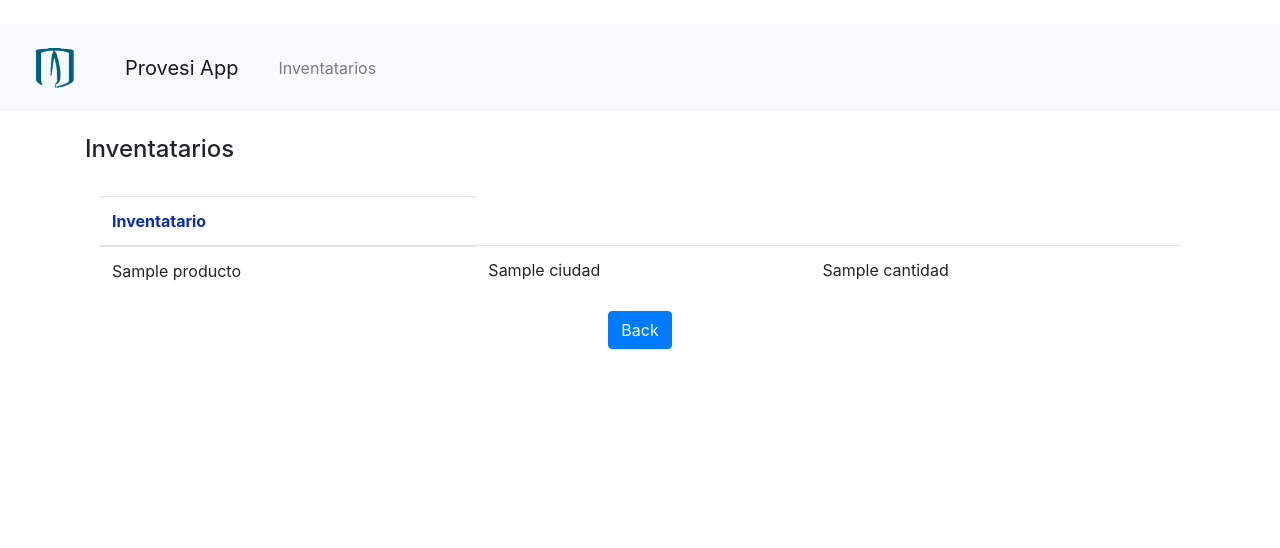
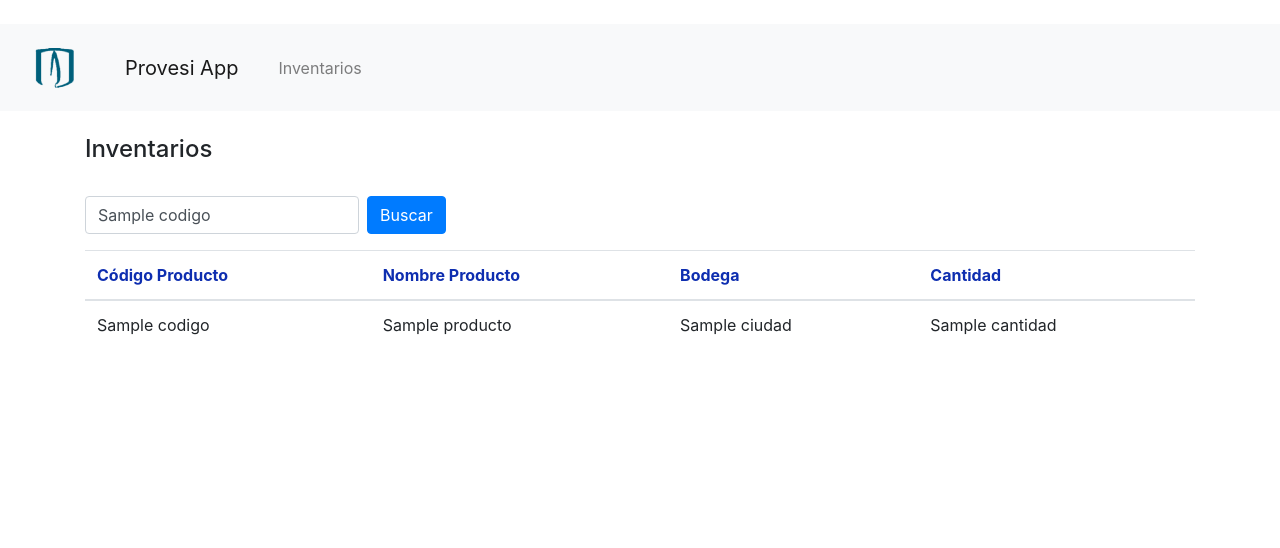
Before and after one commit to andresjulianbolivar/provesiapp, a Django app: template inventarios/templates/Inventario/inventarios.html in a window 1280 px wide. Shown: the top 548 px of the page. Run offline with Django 3.2, Linux system fonts and the light colour scheme; the template is opened without the code that fills it: most values are stand-ins (such as "Sample title", 1, 10 or a date in 2020); some libraries are stand-ins or nearby versions.

Commit message:
Front funcionando para consultar stock de productos

```diff
--- a/inventarios/logic/inventario_logic.py
+++ b/inventarios/logic/inventario_logic.py
@@ -3,3 +3,7 @@ from ..models import Inventario
 def get_inventario():
     queryset = Inventario.objects.all()
     return queryset
+
+def get_producto(codigo):
+    queryset = Inventario.objects.filter(producto__codigo=codigo)
+    return queryset
--- a/inventarios/templates/Inventario/inventarios.html
+++ b/inventarios/templates/Inventario/inventarios.html
@@ -2,50 +2,43 @@
 {% block content %}
 
 <div class="content">
-    <div class="">
     <div class="page-header-title">
-            <h4 class="page-title">Inventatarios</h4>
-        </div>
+        <h4 class="page-title">Inventarios</h4>
     </div>
 
     <br>
 
-    <div class="page-content-wrapper">
-        <div class="container">
-            <!-- Content page -->
+    <!-- Barra de búsqueda -->
+    <form method="get" action="{% url 'inventarioList' %}" class="form-inline mb-3">
+        <input type="text" name="codigo" class="form-control mr-2" placeholder="Código del producto" value="{{ codigo|default:'' }}">
+        <button type="submit" class="btn btn-primary">Buscar</button>
+    </form>
 
-            <div class="panel panel-default">
-                <div class="panel-body">
-
+    <!-- Mostrar tabla solo si hay resultados -->
+    {% if inventario_producto %}
     <table class="table table-hover">
         <thead>
             <tr style="color:#0E2EB0">
-                            <th>Inventatario</th>
+                <th>Código Producto</th>
+                <th>Nombre Producto</th>
+                <th>Bodega</th>
+                <th>Cantidad</th>
             </tr>
         </thead>
         <tbody>
-
-                        {% for Inventatario in inventario_list %}
+            {% for inventario in inventario_producto %}
             <tr>
-                            <td>{{ inventario.producto }}</td>
+                <td>{{ inventario.producto.codigo }}</td>
+                <td>{{ inventario.producto.nombre }}</td>
                 <td>{{ inventario.bodega.ciudad }}</td>
                 <td>{{ inventario.cantidad }}</td>
             </tr>
             {% endfor %}
-
         </tbody>
     </table>
-
-                    <div style="text-align:center;">
-                        <button type="button" class="btn btn-primary waves-effect waves-light"
-                                onClick=" window.location.href='/' ">
-                            Back
-                        </button>
-                    </div>
+    {% elif codigo %}
+        <p>No se encontró inventario para el código ingresado.</p>
+    {% endif %}
 
 </div>
-            </div>
-        </div>
-    </div>
-</div>
 {% endblock %}
--- a/inventarios/urls.py
+++ b/inventarios/urls.py
@@ -3,6 +3,6 @@ from . import views
 from .views import consultar_stock
 
 urlpatterns = [
-    path('inventarios/', views.inventario_list, name='inventarioList'),
+    path('inventarios/', views.inventario_producto, name='inventarioList'),
     path('consultar-stock/', consultar_stock, name='consultar_stock'),
 ]
--- a/productos/models.py
+++ b/productos/models.py
@@ -10,4 +10,4 @@ class Producto(models.Model):
     bodegas = models.ManyToManyField(Bodega, through='inventarios.Inventario')
 
     def __str__(self):
-        return '{} {} {} {} {}'.format(self.nombre,self.color,self.talla,self.descripcion)
+        return '{} {} {} {} {}'.format(self.codigo,self.nombre,self.color,self.talla,self.descripcion)
--- a/provesiapp/templates/base.html
+++ b/provesiapp/templates/base.html
@@ -3,7 +3,7 @@
     <head>
         <link rel="stylesheet" href="https://stackpath.bootstrapcdn.com/bootstrap/4.1.3/css/bootstrap.min.css" integrity="sha384-MCw98/SFnGE8fJT3GXwEOngsV7Zt27NXFoaoApmYm81iuXoPkFOJwJ8ERdknLPMO" crossorigin="anonymous">
         <script src="https://stackpath.bootstrapcdn.com/bootstrap/4.1.3/js/bootstrap.min.js" integrity="sha384-ChfqqxuZUCnJSK3+MXmPNIyE6ZbWh2IMqE241rYiqJxyMiZ6OW/JmZQ5stwEULTy" crossorigin="anonymous"></script>
-        <meta name="viewport" content="width=device-width, initial-scale=1.0">
+        <meta name="viewport" content="width=device-width, initial-scale=1.0" charset="utf-8">
         {% block head %}
         <title>ISIS2503</title>
         {% endblock %}
@@ -28,7 +28,7 @@
           <div class="collapse navbar-collapse" id="navbarSupportedContent">
             <ul class="navbar-nav mr-auto">
                 <li class="nav-item">
-                    <a class="nav-link" href="/inventarios/">Inventatarios</a>
+                    <a class="nav-link" href="/inventarios/">Inventarios</a>
                 </li>
             </ul>
 
```
Also changed, not shown: inventarios/views.py (+11 -1 lines). Lines whose indentation alone changed are shown as unchanged.
